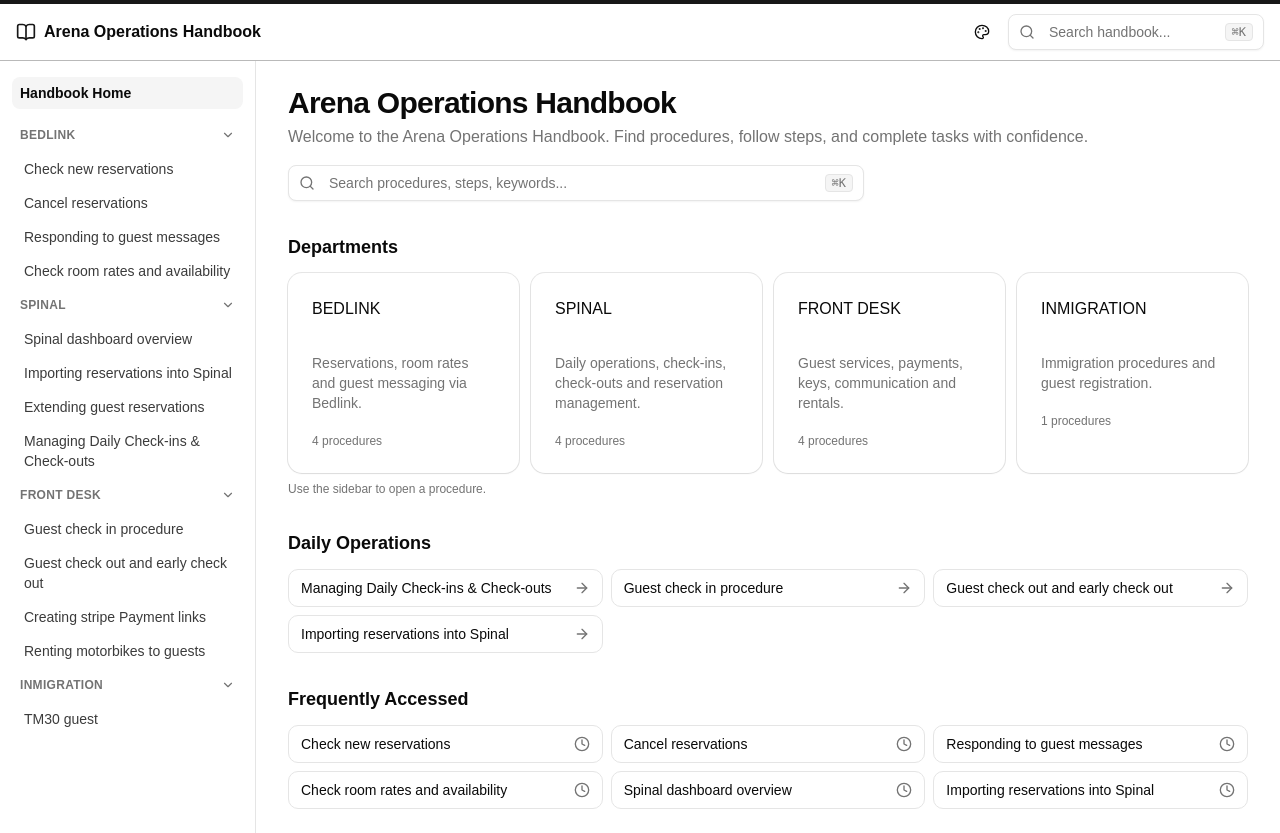
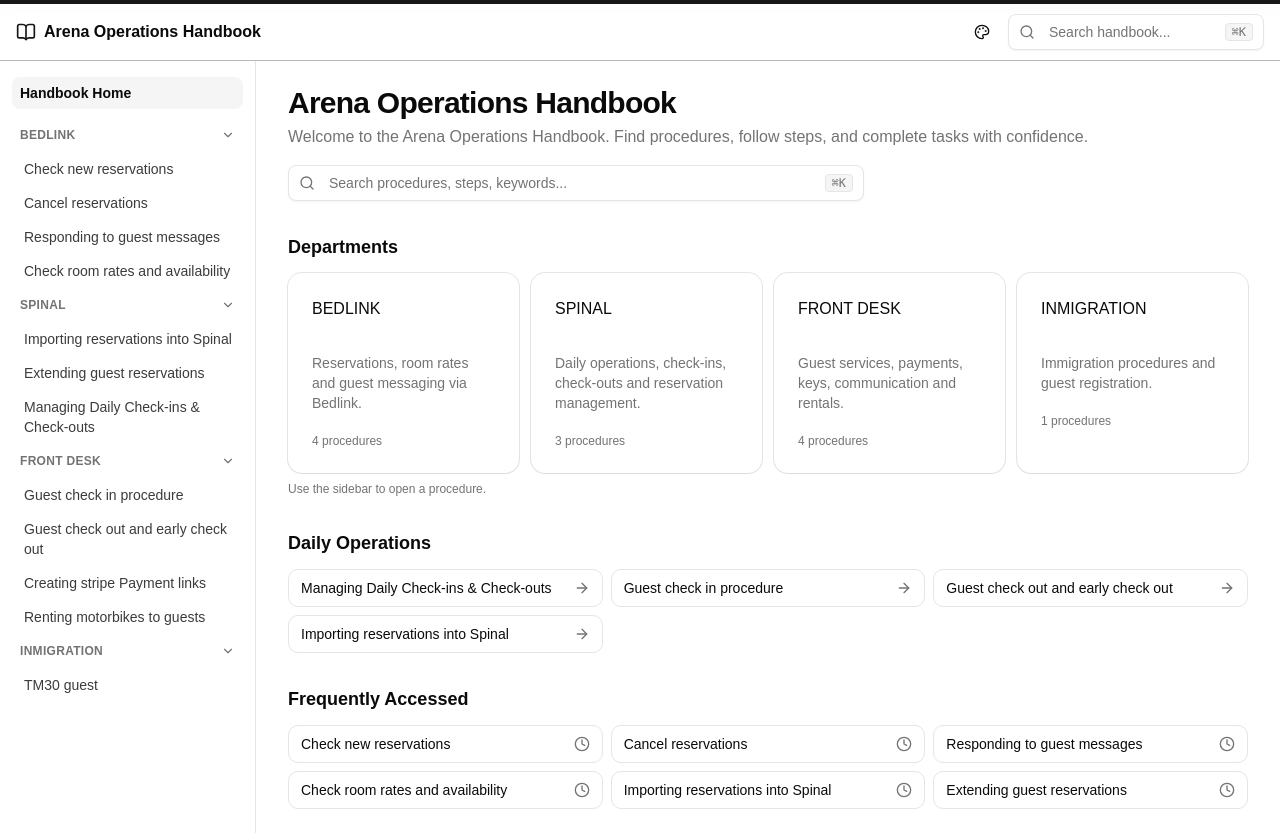
Before and after one commit to kevinderitis/arena-operations-handbook, a React (Vite) app: page / in a window 1280 px wide. Built offline with nearby package versions, Linux system fonts and the light colour scheme.

Commit message:
Remove Spinal dashboard overview section

```diff
--- a/src/content/spinal/index.ts
+++ b/src/content/spinal/index.ts
@@ -4,26 +4,6 @@ const img = (slug: string, n: number) =>
   `/images/spinal/${slug}-step-${String(n).padStart(2, '0')}.png`;
 
 export const spinalProcedures: Procedure[] = [
-  {
-    id: 'spinal-dashboard-overview',
-    slug: 'spinal-dashboard-overview',
-    department: 'spinal',
-    title: 'Spinal dashboard overview',
-    description: 'Get familiar with the Spinal dashboard layout, widgets and daily views.',
-    keywords: ['spinal', 'dashboard', 'overview'],
-    estimatedDuration: '10 min',
-    difficulty: 'Beginner',
-    lastUpdated: '2026-11-16',
-    prerequisites: ['Spinal login credentials.'],
-    introduction: 'PLACEHOLDER: Replace with annotated screenshots of the dashboard.',
-    steps: [
-      { title: 'Log in to Spinal', description: 'Open Spinal and sign in with your credentials.', images: [{ src: img('spinal-dashboard-overview', 1), alt: 'Login', caption: 'Screenshot pending' }] },
-      { title: 'Review main sections', description: 'Identify the sidebar, daily view, filters and reservation panels.' },
-      { title: 'Understand status indicators', description: 'Learn the color codes and icons used for reservation status.', callouts: [{ type: 'info', content: 'PLACEHOLDER: Add legend of status colors.' }] },
-    ],
-    checklist: [{ id: 'c1', label: 'Dashboard sections identified' }],
-    relatedProcedures: [],
-  },
   {
     id: 'spinal-importing-reservations',
     slug: 'importing-reservations-into-spinal',
--- a/src/data/navigation.ts
+++ b/src/data/navigation.ts
@@ -48,7 +48,6 @@ export const navigation: NavGroup[] = [
     title: 'SPINAL',
     department: 'spinal',
     items: [
-      { id: 'spinal-dashboard-overview', title: 'Spinal dashboard overview', slug: 'spinal-dashboard-overview', department: 'spinal' },
       { id: 'spinal-importing-reservations', title: 'Importing reservations into Spinal', slug: 'importing-reservations-into-spinal', department: 'spinal' },
       { id: 'spinal-extending-reservations', title: 'Extending guest reservations', slug: 'extending-guest-reservations', department: 'spinal' },
       { id: 'spinal-daily-checkins-checkouts', title: 'Managing Daily Check-ins & Check-outs', slug: 'daily-check-ins-check-outs', department: 'spinal' },
```
